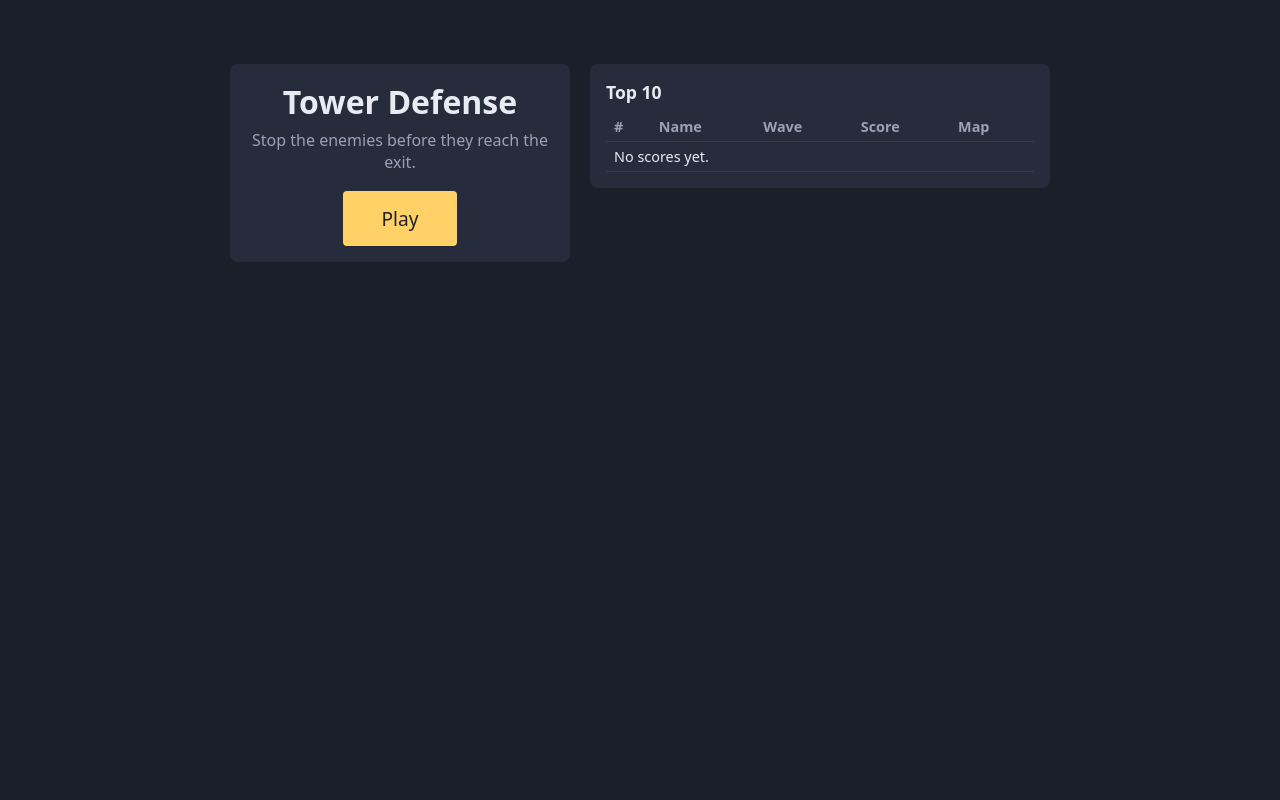
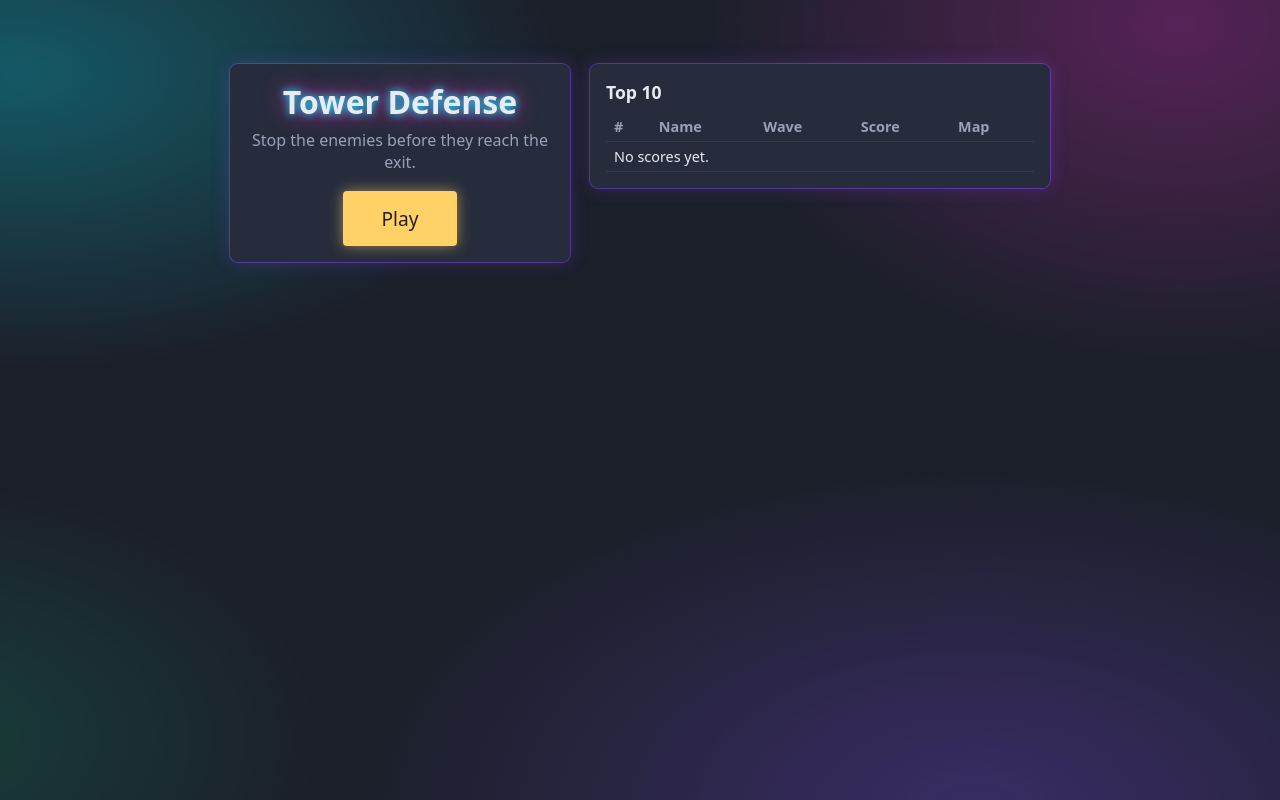
Before and after one commit to johnphiliphiangal-png/webgame, a plain HTML site: page index.html in a window 1280 px wide. Drawn offline with Linux system fonts and the light colour scheme.

Commit message:
Added rgb on background

```diff
--- a/style.css
+++ b/style.css
@@ -7,10 +7,12 @@
   --accent: #ffd166; --button-bg: #323a4f; --button-selected: #4a5778;
   --game-width: 768px; --game-height: 576px;   /* set automatically from config.js */
   --panel-width: 280px;
+  --neon-1: #00f0ff; --neon-2: #ff2bd6; --neon-3: #8a4dff;   /* neon colors: cyan, magenta, purple */
 }
+html { background: var(--page-bg); }
 * { box-sizing: border-box; }
 [hidden] { display: none !important; }
-body { margin: 0; padding: 16px; background: var(--page-bg); color: var(--text); font-family: system-ui, sans-serif; }
+body { margin: 0; padding: 16px; background: transparent; color: var(--text); font-family: system-ui, sans-serif; }
 h1 { margin: 0 0 6px; font-size: 2rem; }
 h2 { margin: 0 0 8px; font-size: 1.1rem; }
 .muted, .small { color: var(--muted); font-size: .8rem; }
@@ -129,3 +131,26 @@ canvas, button, .toggle, .stat { -webkit-tap-highlight-color: transparent; -webk
   #boardScroll { height: 200px; }
   th, td { padding: 4px 5px; font-size: .8rem; }
 }
+
+/* =====================================================================
+   Neon lighting
+   Colors are --neon-1/2/3 at the top of this file. Delete this whole block to remove the effect.
+   ===================================================================== */
+body::before {   /* soft colored light drifting slowly behind everything */
+  content: ''; position: fixed; inset: -25%; z-index: -1; pointer-events: none;
+  background:
+    radial-gradient(40% 35% at 20% 25%, rgba(0, 240, 255, .28), transparent 70%),
+    radial-gradient(35% 40% at 80% 20%, rgba(255, 43, 214, .26), transparent 70%),
+    radial-gradient(45% 40% at 70% 85%, rgba(138, 77, 255, .28), transparent 70%),
+    radial-gradient(30% 30% at 15% 80%, rgba(0, 255, 150, .14), transparent 70%);
+  animation: neonDrift 22s ease-in-out infinite alternate;
+}
+@keyframes neonDrift {
+  from { transform: translate3d(-3%, -2%, 0) rotate(0deg) scale(1); }
+  to   { transform: translate3d(3%, 2%, 0) rotate(6deg) scale(1.08); }
+}
+canvas { box-shadow: 0 0 0 2px rgba(0, 240, 255, .55), 0 0 22px rgba(0, 240, 255, .4), 0 0 70px rgba(255, 43, 214, .25); }
+#panel, #infoBar, .card { box-shadow: 0 0 0 1px rgba(138, 77, 255, .45), 0 0 18px rgba(138, 77, 255, .25); }
+h1 { text-shadow: 0 0 8px var(--neon-1), 0 0 22px var(--neon-2); }
+button.big { box-shadow: 0 0 14px rgba(255, 209, 102, .55); }
+@media (prefers-reduced-motion: reduce) { body::before { animation: none; } }
```
